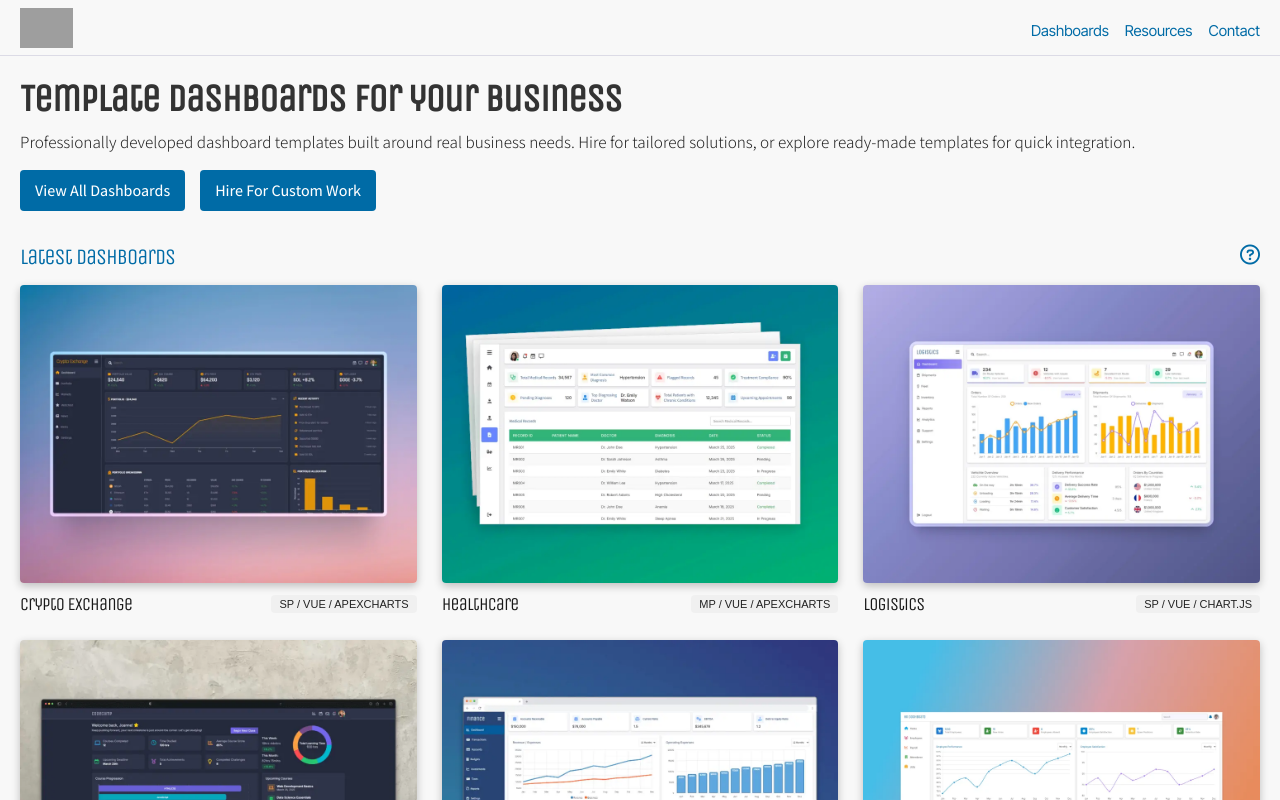
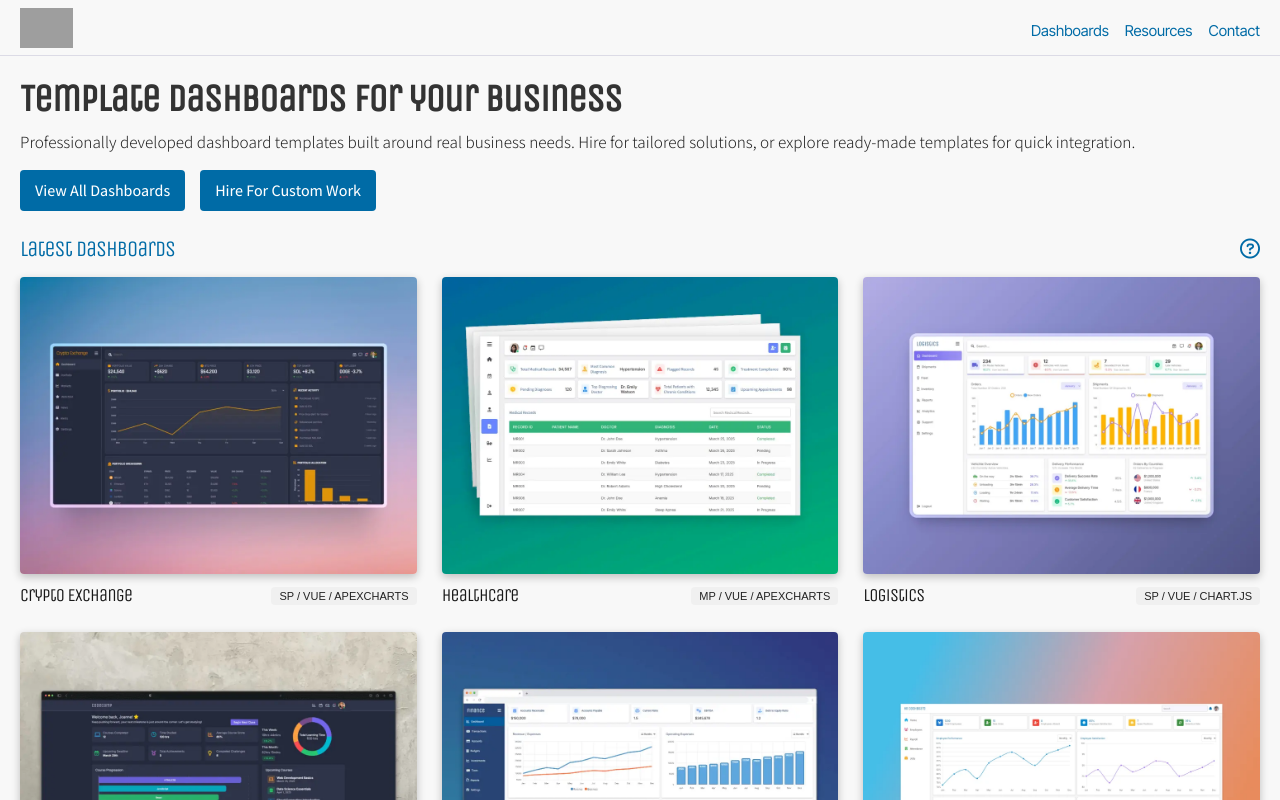
Before and after one commit to joseph-johnson27001/dashboard-website, a Vue app: page / in a window 1280 px wide. Shown: the top 800 px of the page. Built offline with nearby package versions, Linux system fonts and the light colour scheme; grey boxes are pictures that could not be loaded.

Commit message:
Heading update

```diff
--- a/src/views/HomePage.vue
+++ b/src/views/HomePage.vue
@@ -265,7 +265,8 @@ export default {
   flex-direction: row;
   justify-content: space-between;
   align-items: center;
-  margin-top: -15px;
+  margin-top: -5px;
+  margin-bottom: 15px;
 }
 
 /* Section Headers */
@@ -273,7 +274,8 @@ export default {
   font-size: 22px;
   font-weight: 500;
   color: #006ba6;
-  margin-bottom: 15px;
+  margin-bottom: 0px;
+  margin-top: 0px;
   font-family: "Unica One", cursive;
   letter-spacing: -1px;
 }
```
